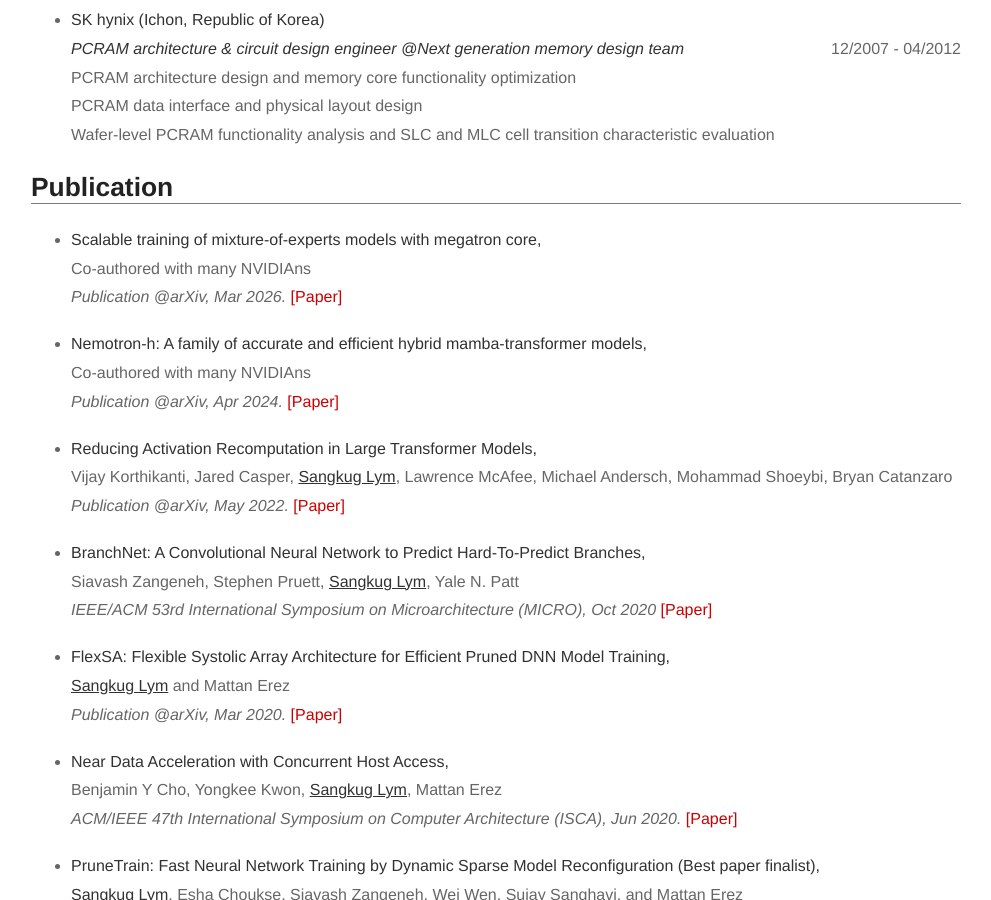
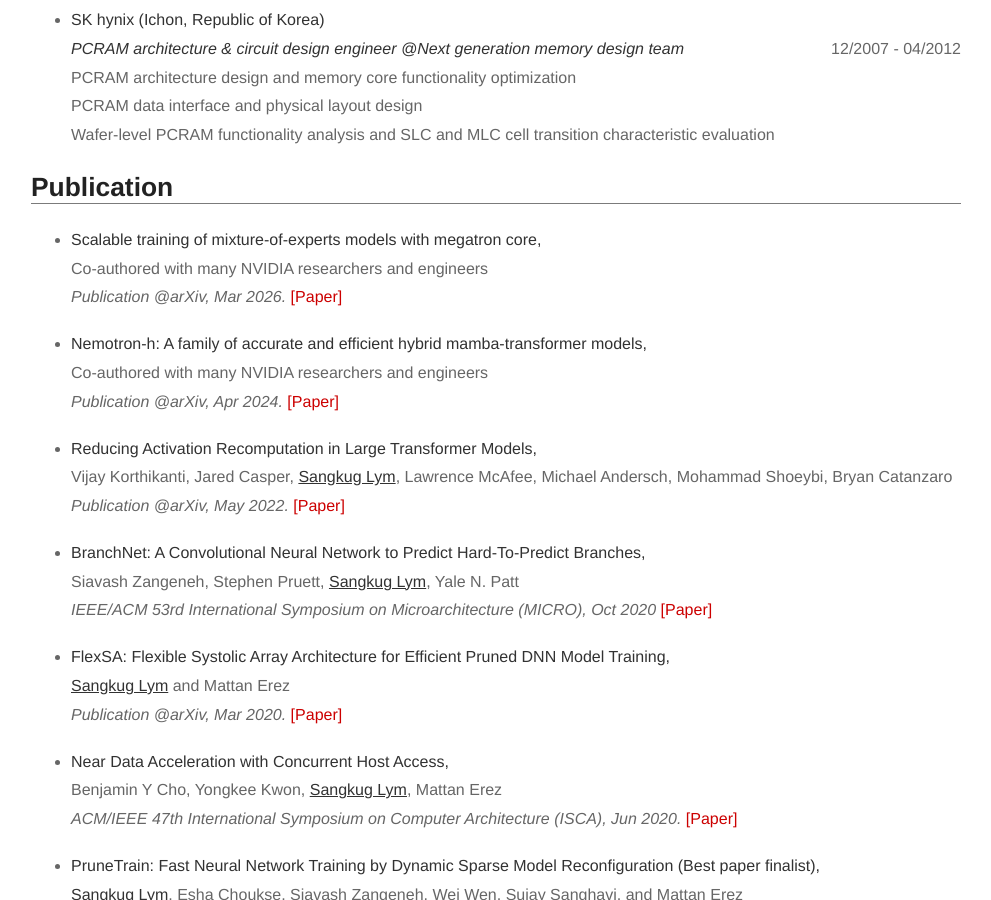
Before and after one commit to erhoo82/erhoo82.github.io, a Jekyll site: the page built from about.md, in a window 1280 px wide and 900 px high, scrolled down 2086 px. Shown: the whole window, without its empty margins (144-1135 px from the left). Built offline with Jekyll 4.4.1, drawn with Linux system fonts in a browser that asks for light colours.

Commit message:
update
Signed-off-by: Sangkug Lym <slym@nvidia.com>

```diff
--- a/about.md
+++ b/about.md
@@ -119,14 +119,14 @@ For more details about me, please refer <a href="https://drive.google.com/file/d
 
     <li>
     <b>Scalable training of mixture-of-experts models with megatron core,</b>
-    <br>Co-authored with many NVIDIAns
+    <br>Co-authored with many NVIDIA researchers and engineers
     <br><i>Publication @arXiv, Mar 2026.</i>
     <a href="https://arxiv.org/pdf/2603.07685" style="text-decoration : none;color: #cc0000">[Paper]</a>
     </li><br>
 
     <li>
     <b>Nemotron-h: A family of accurate and efficient hybrid mamba-transformer models,</b>
-    <br>Co-authored with many NVIDIAns
+    <br>Co-authored with many NVIDIA researchers and engineers
     <br><i>Publication @arXiv, Apr 2024.</i>
     <a href="https://arxiv.org/pdf/2504.03624" style="text-decoration : none;color: #cc0000">[Paper]</a>
     </li><br>
```
